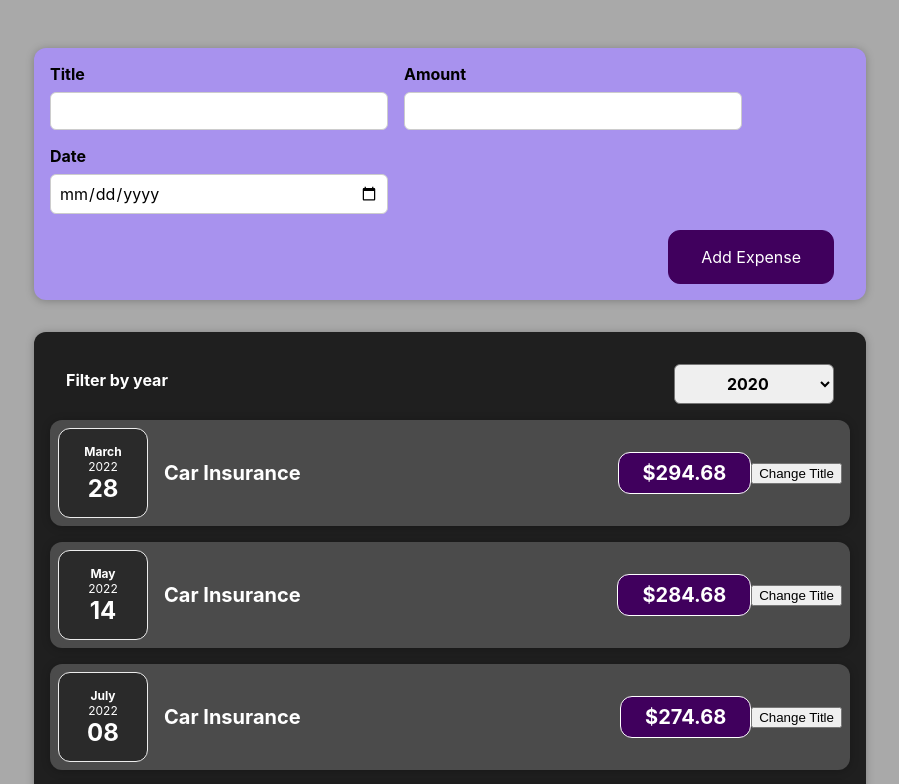
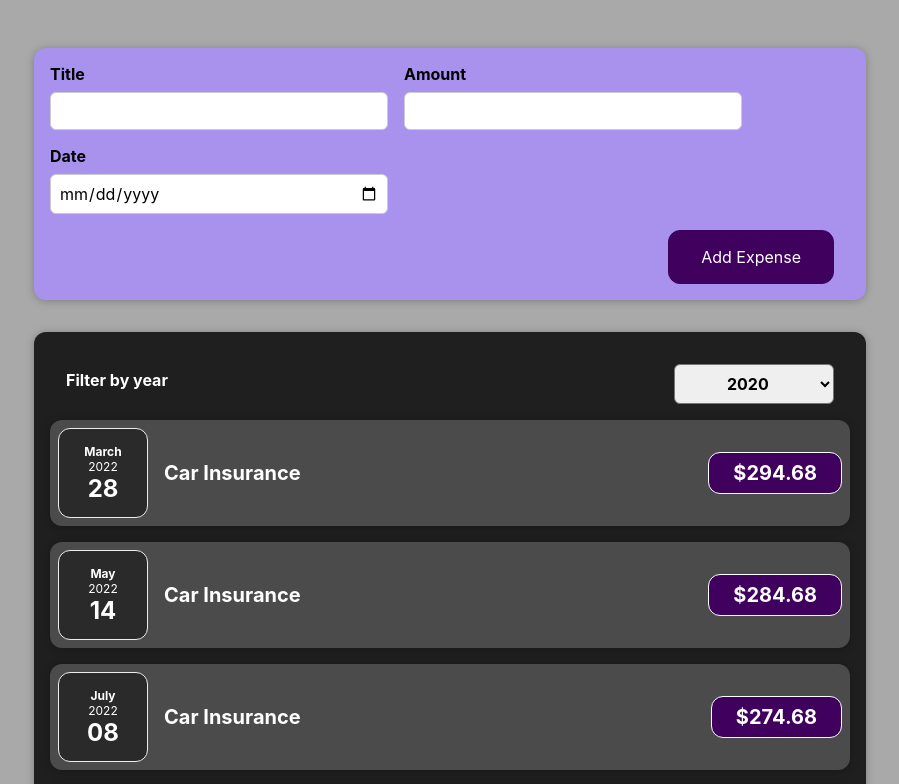
Before and after one commit to andresdev33/expenses-tracker, a React (Create React App) app: page / in a window 1280 px wide. Shown: the top 784 px of the page, without its empty margins (190-1089 px from the left). Built offline with nearby package versions, Linux system fonts and the light colour scheme.

Commit message:
cleaning code

```diff
--- a/src/components/Expenses/ExpenseItem.js
+++ b/src/components/Expenses/ExpenseItem.js
@@ -5,20 +5,14 @@ import './ExpenseItem.css';
 
 const ExpenseItem = (props) => {
     const { date, title, amount } = props;
-    const [expenseTitle, setExpenseTitle] = useState(title);
-
-    const clickHandler = () => {
-        setExpenseTitle('Hola!!!');
-    };
 
     return (
         <Card className='expense-item'>
             <ExpenseDate date={date} />
             <div className='expense-item__description'>
-                <h2>{expenseTitle}</h2>
+                <h2>{title}</h2>
                 <div className='expense-item__price'>${amount}</div>
             </div>
-            <button onClick={clickHandler}>Change Title</button>
         </Card>
     );
 };
```
